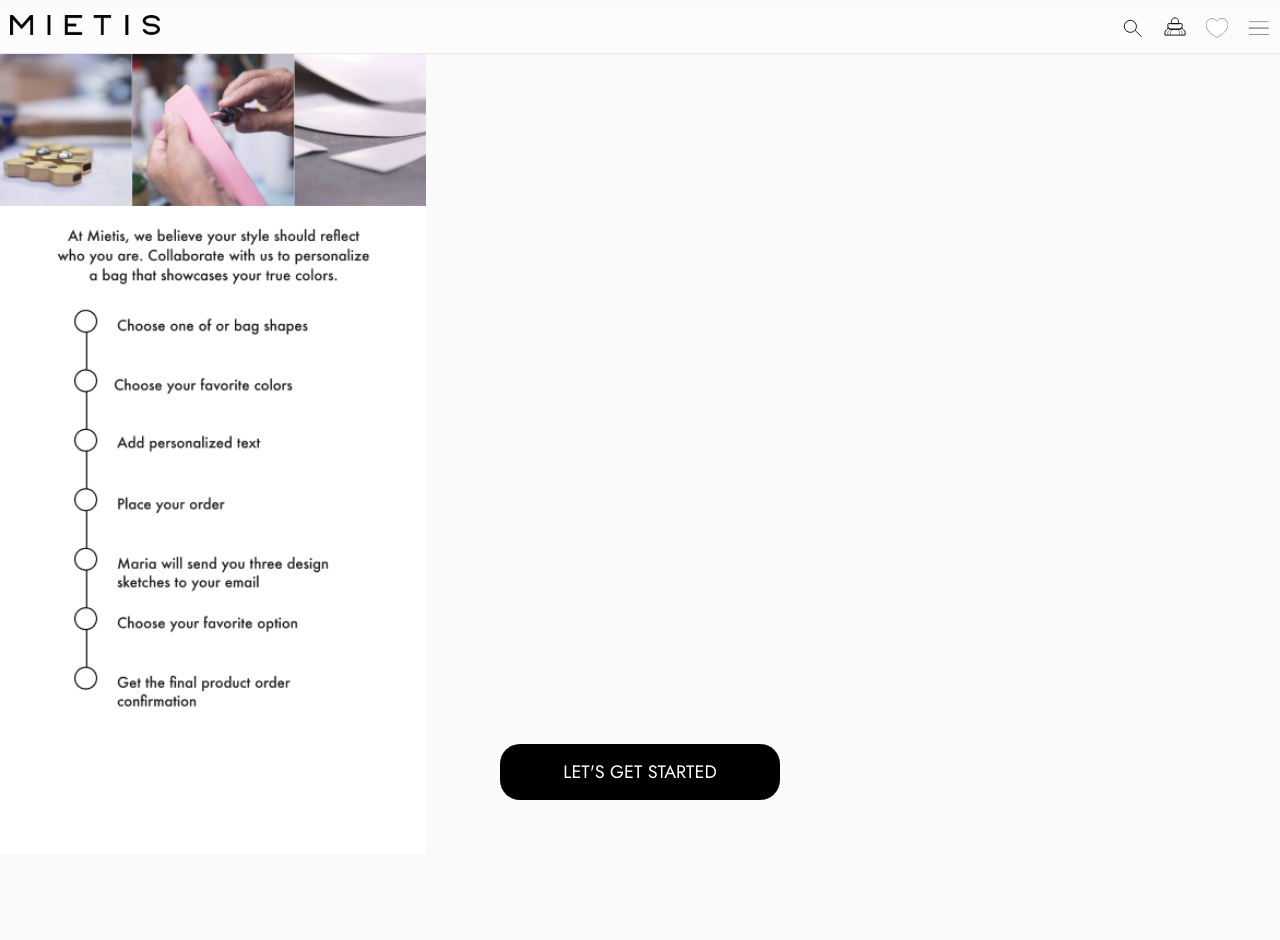
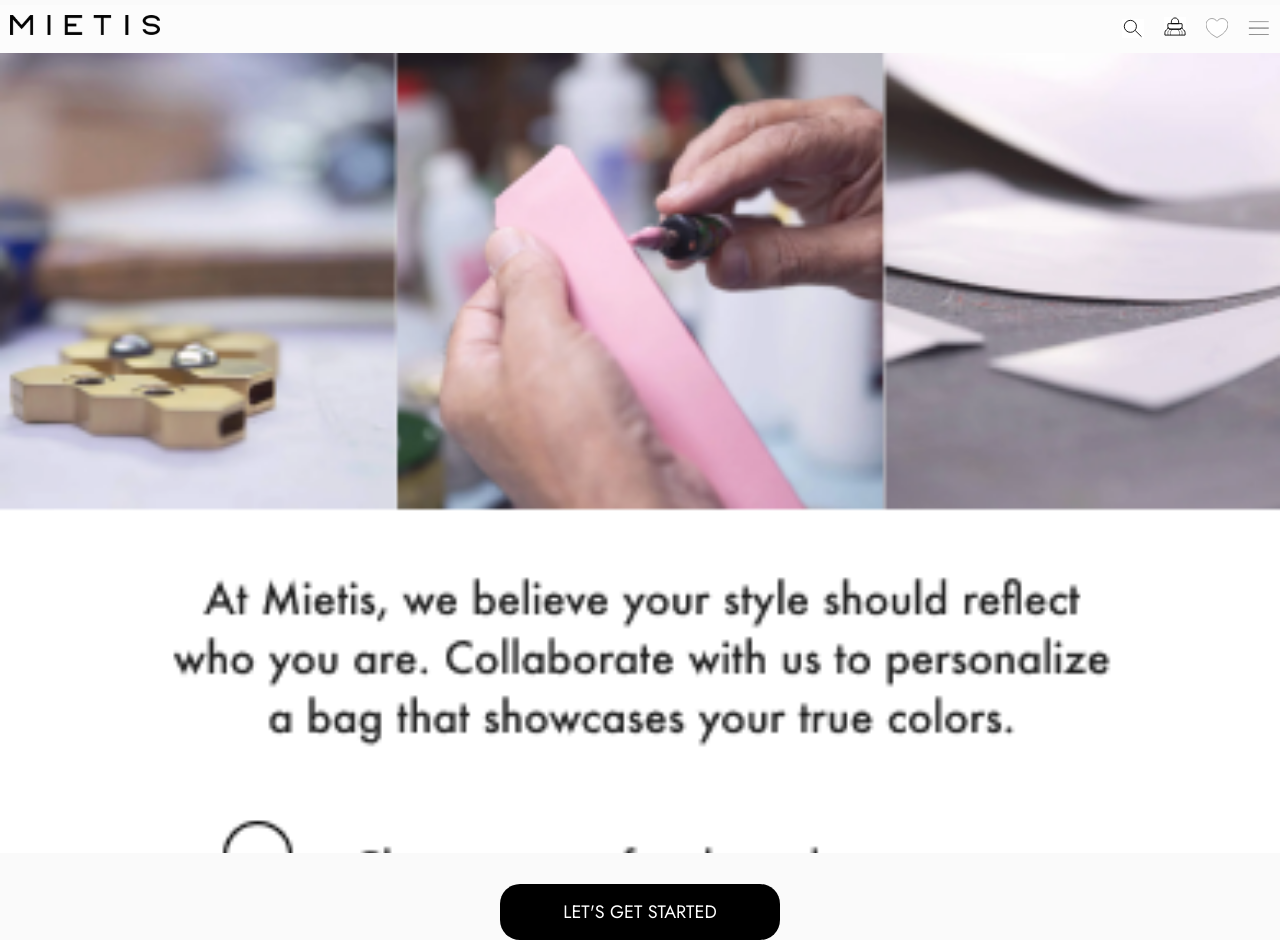
Before and after one commit to phsworks/e-commerce-platform, a React (Vite) app: page /#/ in a window 1280 px wide. Before the commit the page ends 854 px from the top, so only its background shows below. Built offline with nearby package versions, Linux system fonts and the light colour scheme.

Commit message:
project done

```diff
--- a/src/components/BagsContainer.css
+++ b/src/components/BagsContainer.css
@@ -1,6 +1,7 @@
 
 .bags-btn-container{
-    margin-top: 8px;
+    margin-top: 30px;
+    margin-bottom: 30px;
     display: flex;
     flex-wrap: wrap;
     align-items: center;
--- a/src/components/ColorsContainer.css
+++ b/src/components/ColorsContainer.css
@@ -1,13 +1,11 @@
-.step2 {
-  margin-bottom: 30px;
-}
-
 .colorscontainer {
   display: grid;
   grid-template-columns: 0.25fr 0.25fr 0.25fr;
   gap: 12px;
   justify-content: center;
   width: 100vw;
+  margin-top: 30px;
+  margin-bottom: 30px;
 
 
 }
@@ -41,7 +39,7 @@
   }
   .selected-color {
   display: block;
-  background-color: #8594a369;
+  background-color: #c2d8ee62;
   border: 1px solid #9da9b7;
   border-radius: 50%;
   width: 100%;
--- a/src/components/Navbar.css
+++ b/src/components/Navbar.css
@@ -1,7 +1,6 @@
 .navbar-container {
   display: flex;
   justify-content: space-between;
-  border-bottom: 1px solid rgba(220, 220, 220, 0.6);
   padding: 10px;
   margin-top: 5px;
   background-color: rgba(255, 255, 255, 0.357);
--- a/src/index.css
+++ b/src/index.css
@@ -51,7 +51,6 @@
 .header {
   border-bottom: 1px solid rgba(195, 195, 195, 0.537);
   border-top: 1px solid rgba(195, 195, 195, 0.537);
-  margin-top: 20px;
   display: flex;
   justify-content: space-between;
   padding: 8px;
--- a/src/pages/HomePage.css
+++ b/src/pages/HomePage.css
@@ -1,17 +1,17 @@
 .homepage {
   background-image: url('../assets/Background-Home.png');
-  background-size: contain;
+  background-size: cover;
   background-repeat: no-repeat;
   height: 100vh;
-  width: 100vw;
-  position: relative;
-  padding-bottom: 40px;
-
-  .start-btn {
-    position: absolute;
-    top: 85%;
-    left: 50%;
-    transform: translateX(-50%);
-  }
+  width: 100%;
+  position: absolute;
 
 }
+.start-btn {
+  position: absolute;
+  top: 98%;
+  left: 50%;
+  transform: translateX(-50%);
+  margin-top: 100px;
+  margin-bottom: 20px;
+}
--- a/src/pages/HomePage.jsx
+++ b/src/pages/HomePage.jsx
@@ -4,11 +4,12 @@
 
 const HomePage = () => {
   return (
-    <section className="homepage">
+    <>
+      <section className="homepage"></section>
       <NavLink to="/createbag">
         <button className="btn start-btn">LET'S GET STARTED</button>
       </NavLink>
-    </section>
+    </>
   );
 };
 
```
Also changed, not shown: src/components/NameTag.css (line endings or trailing spaces).
